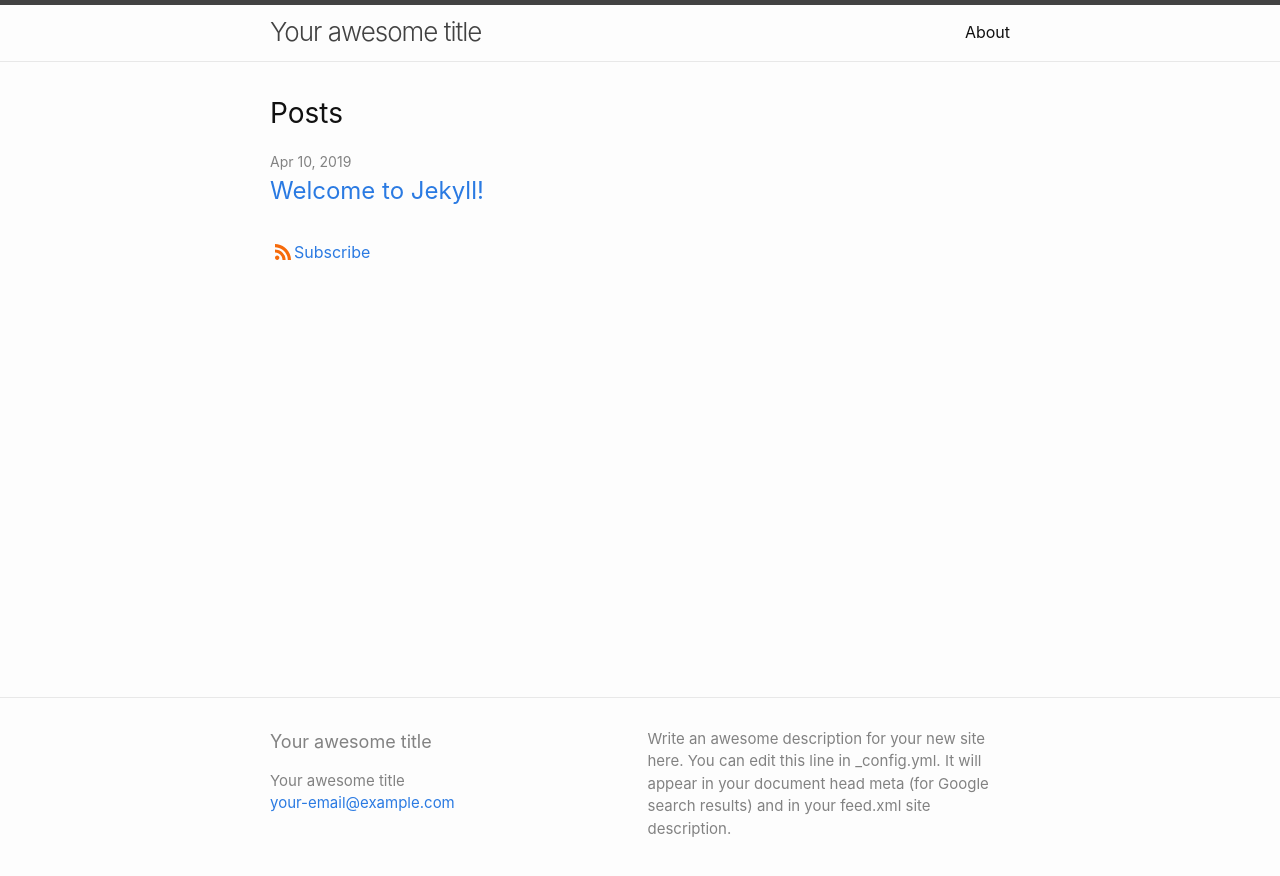
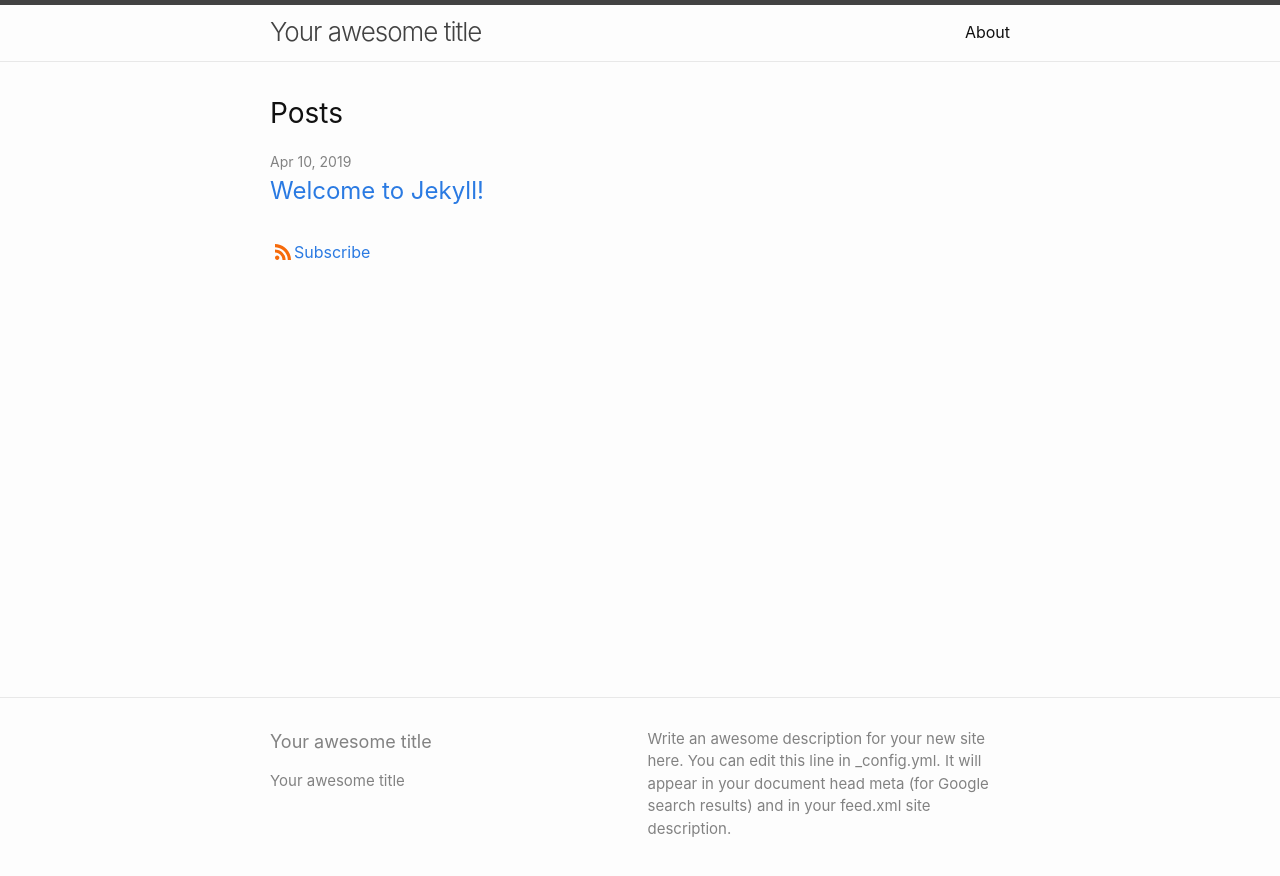
Before and after one commit to hutscape/hutscape.github.io, a Jekyll site: the page built from index.md, in a window 1280 px wide. Shown: the top 876 px of the page. Built offline with Jekyll 4.4.1, drawn with Linux system fonts in a browser that asks for light colours.

Commit message:
Remove unrequired email

```diff
--- a/_config.yml
+++ b/_config.yml
@@ -1,5 +1,4 @@
 title: Your awesome title
-email: your-email@example.com
 description: >- # this means to ignore newlines until "baseurl:"
   Write an awesome description for your new site here. You can edit this
   line in _config.yml. It will appear in your document head meta (for
--- a/_includes/footer.html
+++ b/_includes/footer.html
@@ -14,9 +14,6 @@
               {{ site.title | escape }}
             {%- endif -%}
             </li>
-            {%- if site.email -%}
-            <li><a class="u-email" href="mailto:{{ site.email }}">{{ site.email }}</a></li>
-            {%- endif -%}
         </ul>
       </div>
 
```
